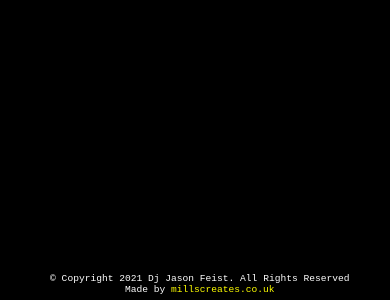
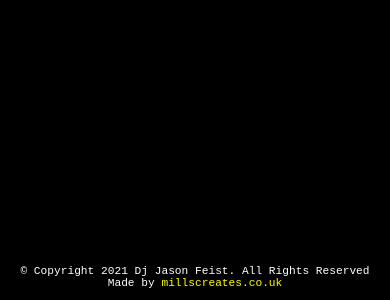
Before and after one commit to djmissmills/Dj-jason-feist_EPK, a website built with Parcel: page index.html in a window 390 px wide. Shown: the part 544-844 px from the top of the page. Built offline with nearby package versions, Linux system fonts and the light colour scheme.

Commit message:
padding player

```diff
--- a/style.css
+++ b/style.css
@@ -30,7 +30,8 @@ body{
     color:white;
     font-size: 1rem;
     font-family:'Courier New', Courier, monospace;
-    padding:0.5em;
+padding-bottom:1em;
+padding-top:1em;
     position:fixed;
     left: 0;
   bottom: 0;
@@ -44,7 +45,7 @@ body{
 
 @media only screen and (max-width: 600px) {
     .footer p {
-      font-size: 0.6rem;
+      font-size: 0.7rem;
     }
   }
 
```
